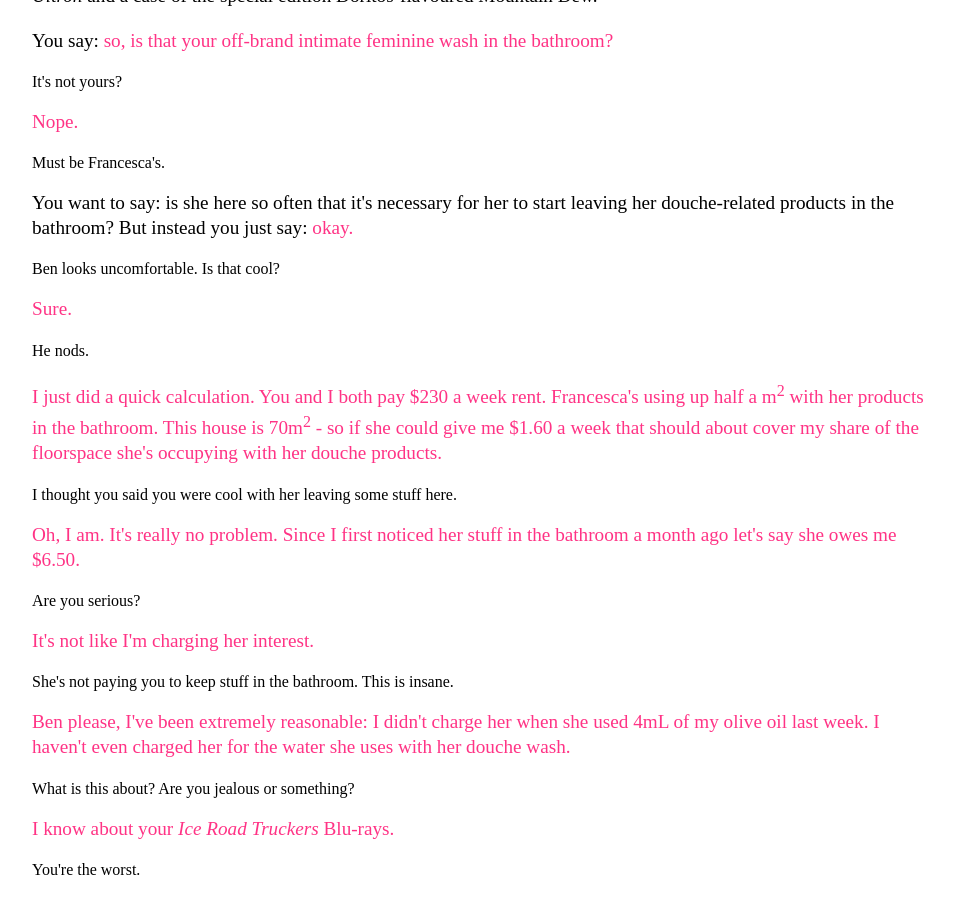
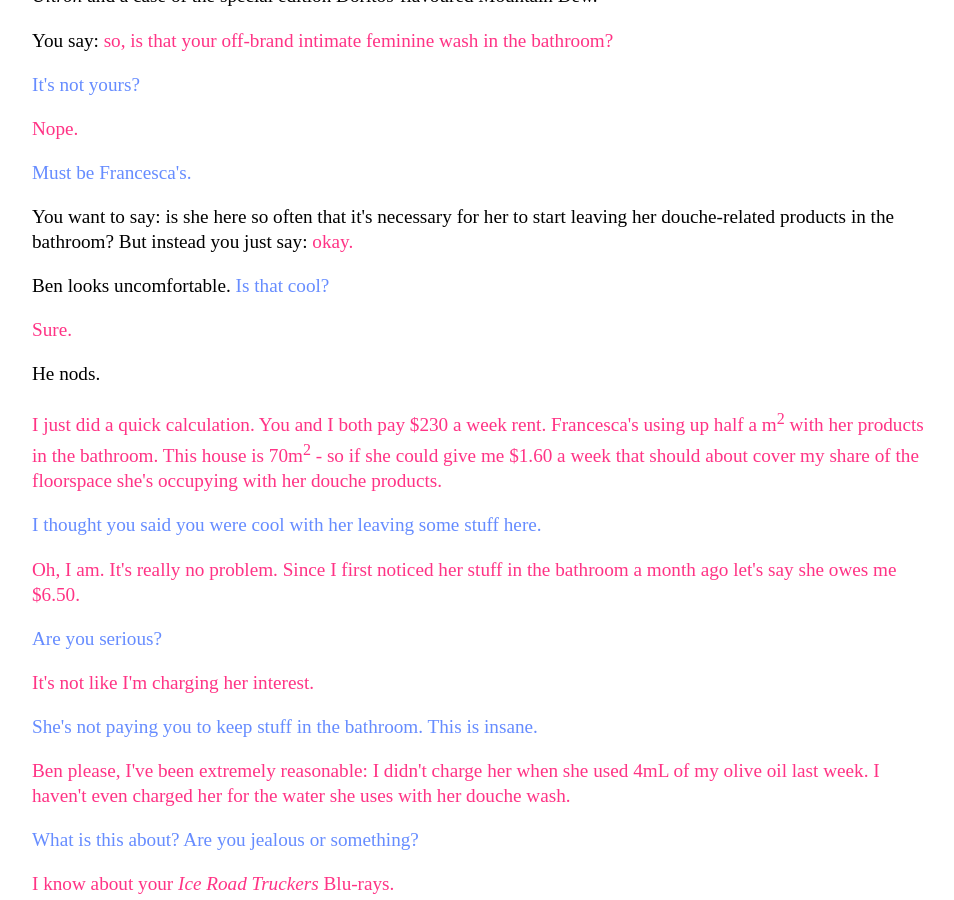
Before and after one commit to Pinelife/pinelife.github.io, a Jekyll site: the page built from Hellhole/Room3.html, in a window 1280 px wide and 900 px high, scrolled down 834 px. Shown: the whole window, without its empty margins (160-1114 px from the left). Built offline with Jekyll 4.4.1, drawn with Linux system fonts in a browser that asks for light colours.

Commit message:
Update Room3.html

```diff
--- a/Hellhole/Room3.html
+++ b/Hellhole/Room3.html
@@ -22,7 +22,7 @@ title: Pinelife
 <p class="lauria">
 Isn't it crazy to think that a real, live human somewhere out there in the world actually bought <i>Ice Road Truckers</i> on DVD?
 </p>
-<P>
+<p>
 He laughs and turns back to his laptop.
  </p>
 <P>
@@ -31,22 +31,25 @@ He's dodged the <i>Ice Road Truckers</i> comment. He doesn't know that you know
 <p>
   You say: <span class="lauria">so, is that your off-brand intimate feminine wash in the bathroom?</span>
 </p>
-
+<p class="ben">
 It's not yours?
 </p>
 <p class="lauria">
 Nope.
 </p>
+<p class="ben">
 Must be Francesca's.
 </p>
 <p>
 You want to say: is she here so often that it's necessary for her to start leaving her douche-related products in the bathroom? But instead you just say: <span class="lauria">okay.</span>
 </p>
-Ben looks uncomfortable. Is that cool?
+<p>
+  Ben looks uncomfortable. <span class="ben">Is that cool?</span>
 </p>
 <p class="lauria">
 Sure.
 </p>
+<p>
 He nods.
 </p>
 <p class="lauria">
@@ -54,28 +57,33 @@ I just did a quick calculation. You and I both pay $230 a week rent. Francesca's
   half a m<sup>2</sup> with her products in the bathroom. This house is 70m<sup>2</sup> - so if she could give me $1.60 a week that
   should about cover my share of the floorspace she's occupying with her douche products.
 </p>
+<p class="ben">
 I thought you said you were cool with her leaving some stuff here.
  </p>
 <p class="lauria">
   Oh, I am. It's really no problem. Since I first noticed her stuff in the bathroom a month ago let's say she
   owes me $6.50.
 </p>
+<p class="ben">
 Are you serious?
  </p>
 <p class="lauria">
   It's not like I'm charging her interest.
   </p>
+<p class="ben">
   She's not paying you to keep stuff in the bathroom. This is insane.
   </p>
 <p class="lauria">
   Ben please, I've been extremely reasonable: I didn't charge her when she used 4mL of my olive oil last week.
   I haven't even charged her for the water she uses with her douche wash.
  </p>
+<p class="ben">
   What is this about? Are you jealous or something?
 </p>
 <p class="lauria">
     I know about your <i>Ice Road Truckers</i> Blu-rays.
  </p>
+<p class="ben">
   You're the worst.
 </p>
 <p>What do you want to do now? You can <a href="Room4.html">go to the party</a> or <a href="Room2.html">check out your relationship advice blog <b>FuckLyf</b></a>.</p>
```
